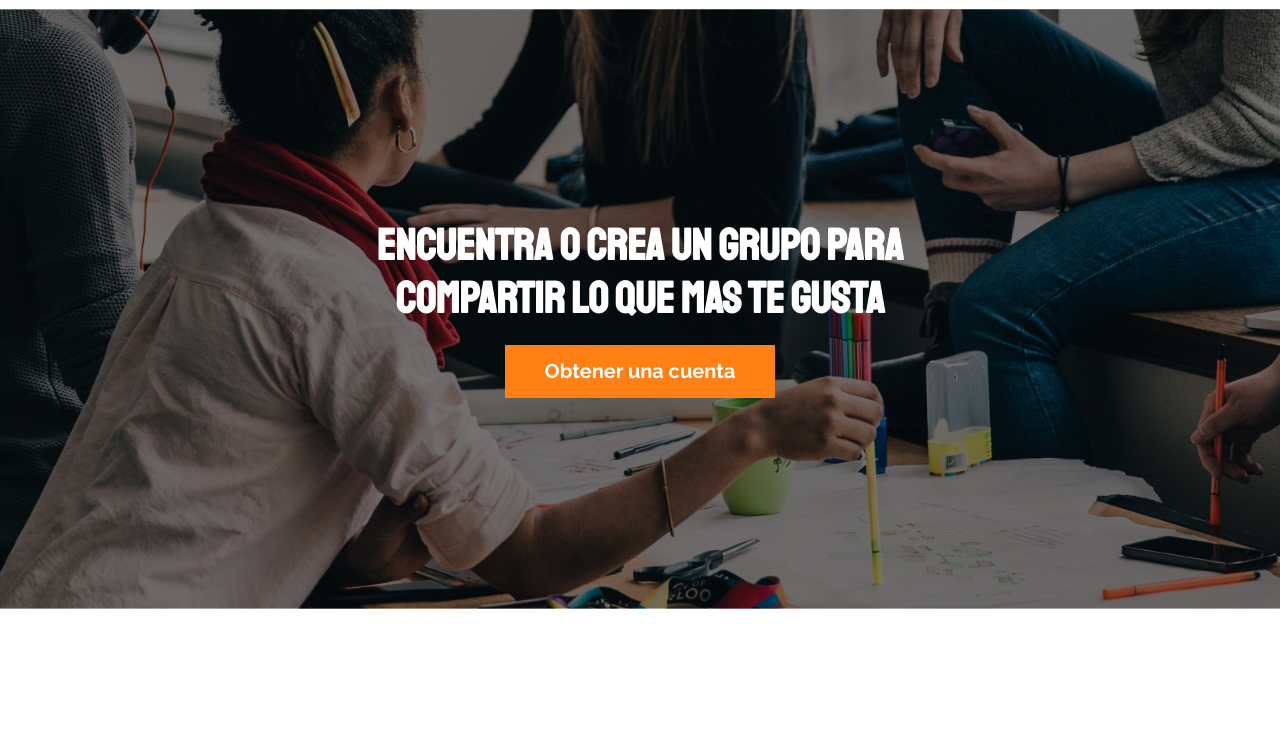
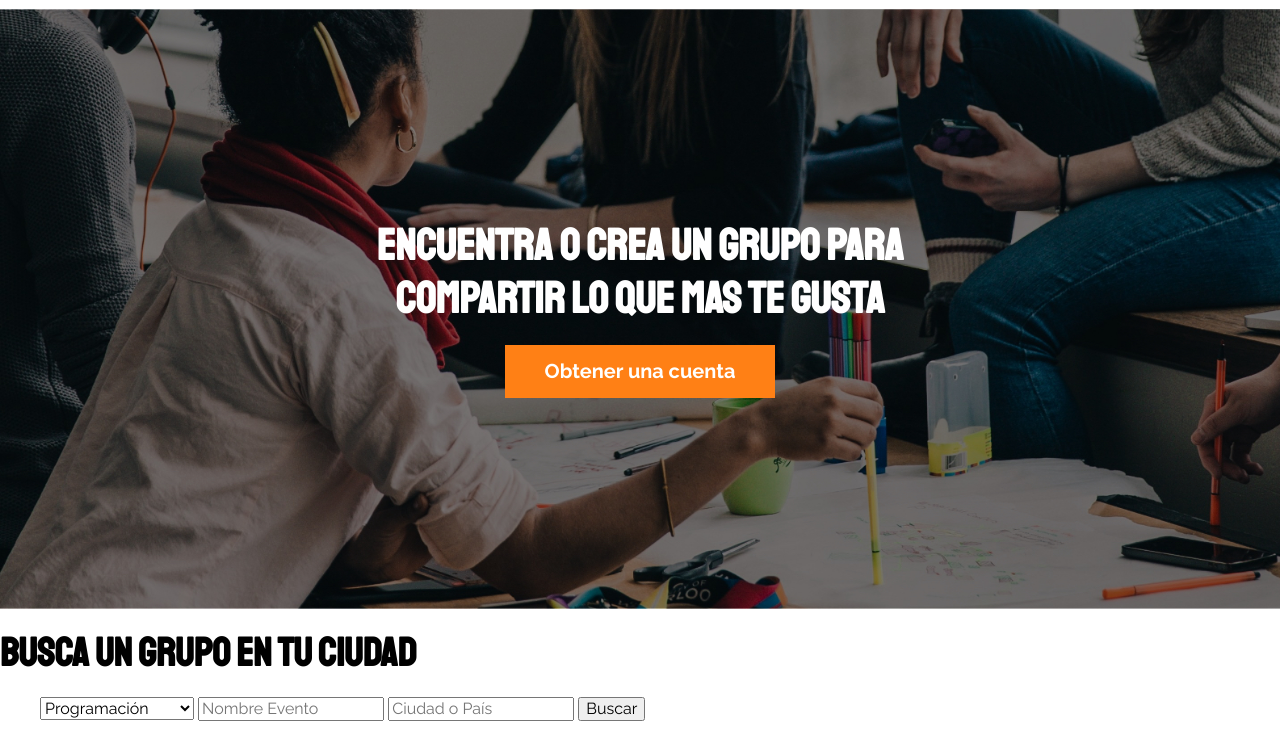
Before and after one commit to jimmy-bustillo/meeti, a website: page index.html in a window 1280 px wide. Shown: the part 71-800 px from the top of the page. Drawn offline with nearby package versions, Linux system fonts and the light colour scheme; files that its build step writes are made by us from their sources; files whose address does not match are found by name.

Commit message:
agrega la sección de la busqueda

```diff
--- a/index.html
+++ b/index.html
@@ -34,5 +34,40 @@
       </h1>
       <a class="hero__enlace" href="#">Obtener una cuenta</a>
     </section>
+
+    <section class="busqueda">
+      <h2 class="busqueda__heading">Busca un grupo en tu ciudad</h2>
+
+      <div class="contenedor">
+        <form class="formulario">
+          <select class="formulario__campo" name="" id="">
+            <option>Programación</option>
+            <option>Diseño</option>
+            <option>Negocios</option>
+            <option>Moda</option>
+            <option>Ejercicio y Salud</option>
+            <option>Fotografía</option>
+            <option>Comida</option>
+            <option>Diseño Interior</option>
+            <option>Café</option>
+            <option>Cine</option>
+            <option>Libros</option>
+            <option>Emprendimientos</option>
+          </select>
+
+          <input
+            class="formulario__campo"
+            type="text"
+            placeholder="Nombre Evento"
+          />
+          <input
+            class="formulario__campo"
+            type="text"
+            placeholder="Ciudad o País"
+          />
+          <input class="formulario__submit" type="submit" value="Buscar" />
+        </form>
+      </div>
+    </section>
   </body>
 </html>
```
